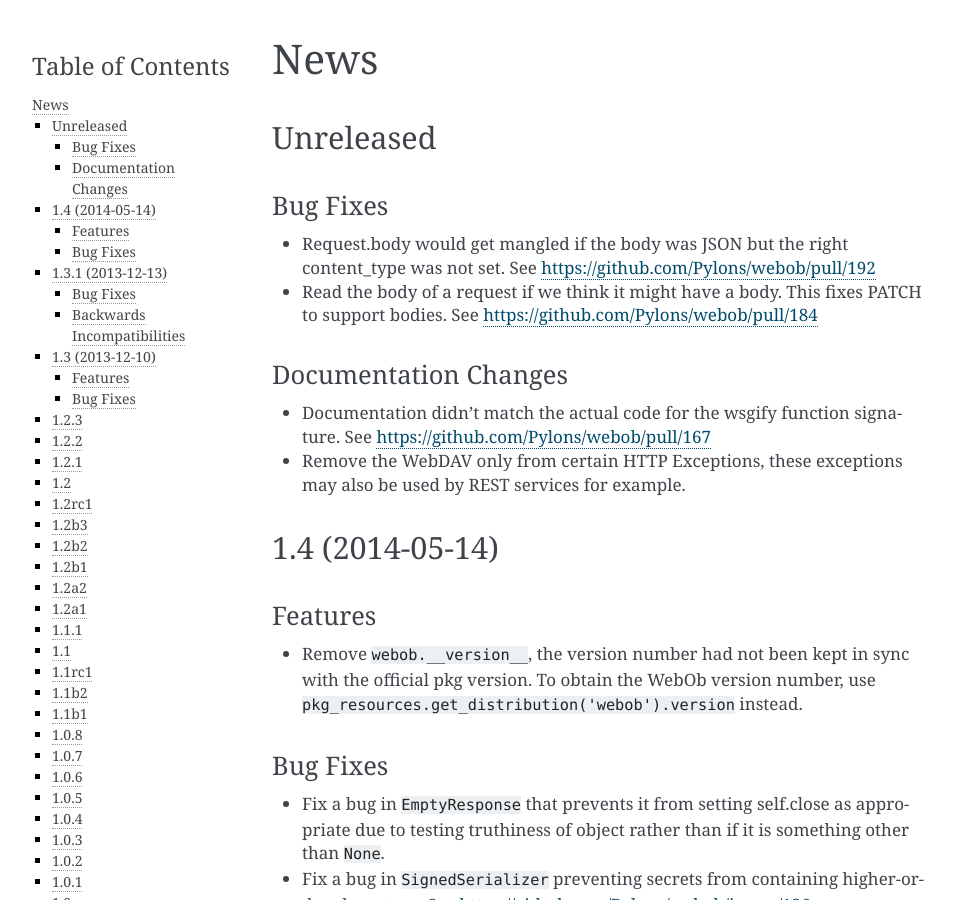
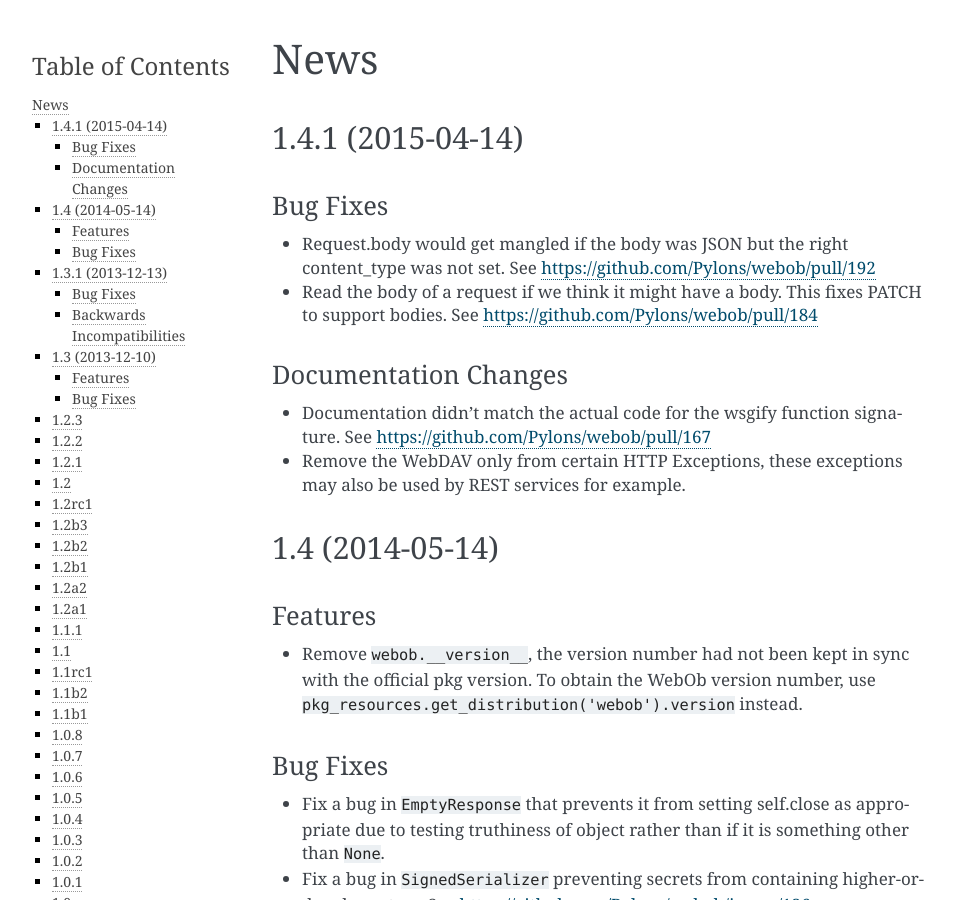
Before and after one commit to Pylons/webob, a Sphinx documentation site: the page built from docs/news.txt, in a window 1280 px wide and 900 px high. Shown: the whole window, without its empty margins (148-1103 px from the left). Built offline with Sphinx 7.4.7, drawn with Linux system fonts in a browser that asks for light colours.

Commit message:
Prepare for 1.4.1

```diff
--- a/docs/news.txt
+++ b/docs/news.txt
@@ -1,8 +1,8 @@
 News
 ====
 
-Unreleased
-----------
+1.4.1 (2015-04-14)
+------------------
 
 Bug Fixes
 ~~~~~~~~~
--- a/setup.py
+++ b/setup.py
@@ -1,6 +1,6 @@
 from setuptools import setup
 
-version = '1.4.1dev0'
+version = '1.4.1'
 
 testing_extras = ['nose', 'coverage']
 
```
